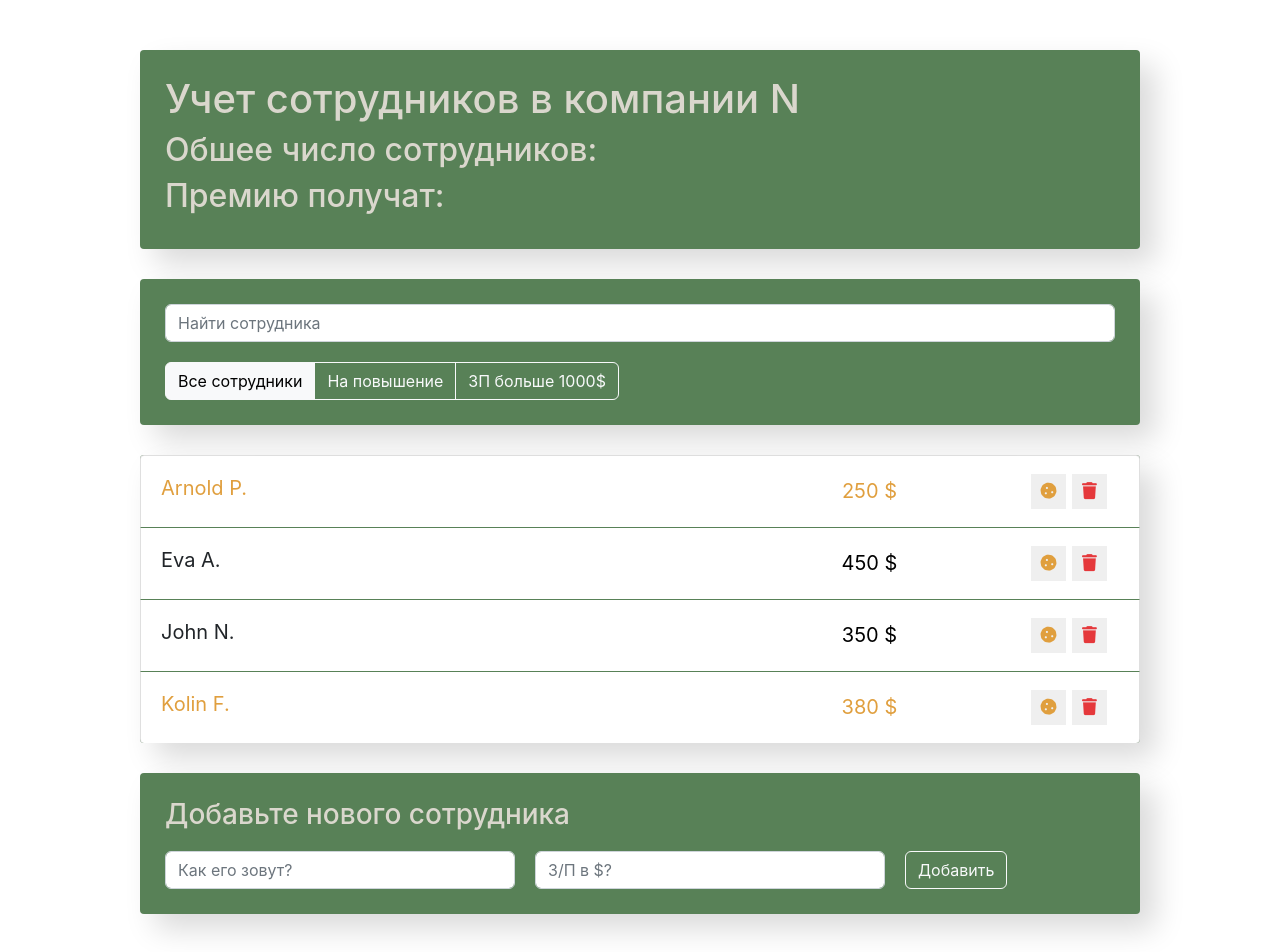
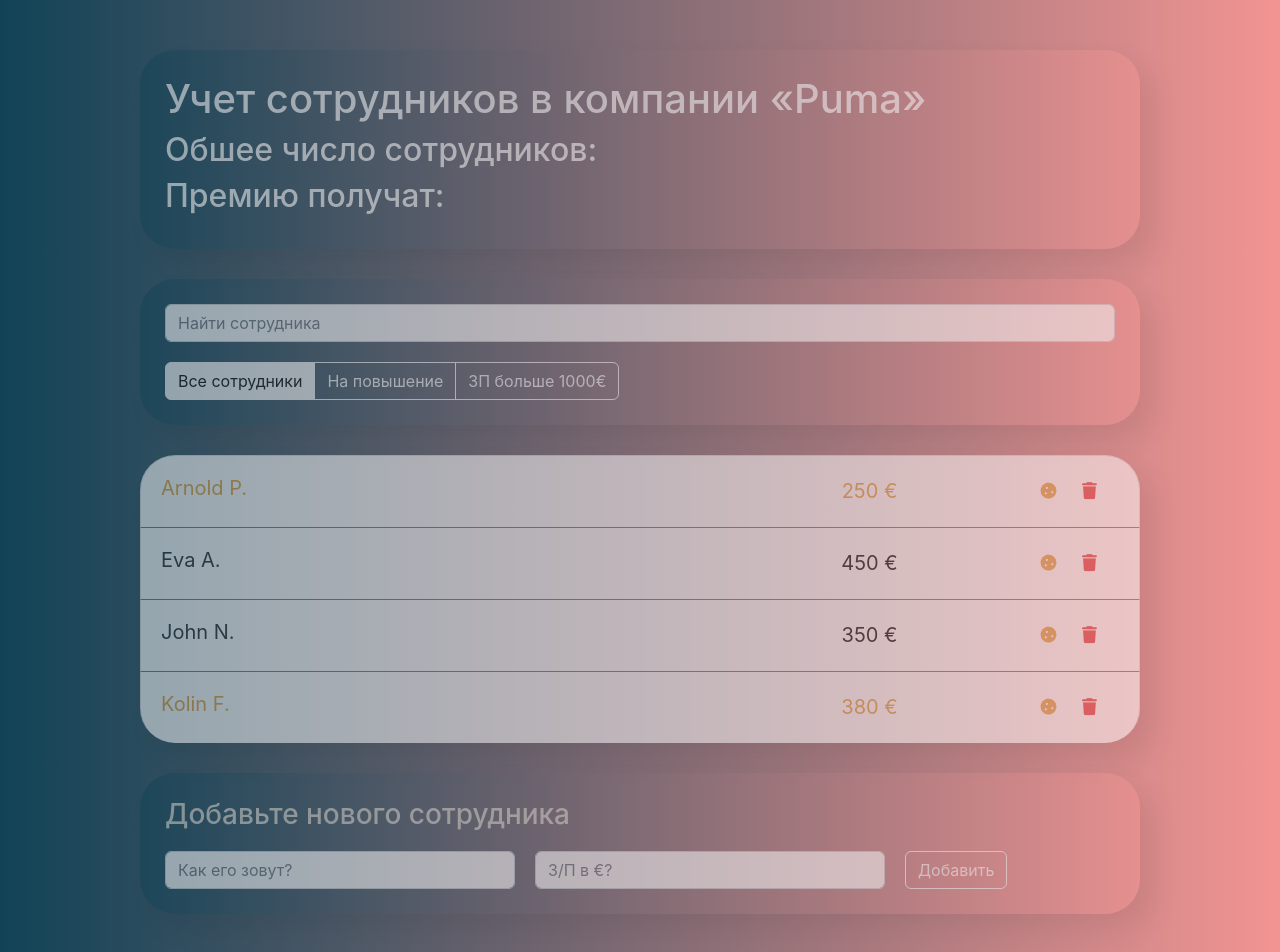
Before and after one commit to YPetrik/employees, a React (Create React App) app: page / in a window 1280 px wide. Shown: the top 952 px of the page. Built offline with nearby package versions, Linux system fonts and the light colour scheme.

Commit message:
made a style change in the project

```diff
--- a/src/components/app-filter/app-filter.jsx
+++ b/src/components/app-filter/app-filter.jsx
@@ -11,7 +11,7 @@ const AppFilter = () => {
         На повышение
       </button>
       <button className="btn btn-outline-light" type="button">
-        ЗП больше 1000$
+        ЗП больше 1000€
       </button>
     </div>
   )
--- a/src/components/app-info/app-info.css
+++ b/src/components/app-info/app-info.css
@@ -1,7 +1,8 @@
 .app-info {
   padding: 25px;
-  background-color: #588157;
-  border-radius: 4px;
+  background: linear-gradient(to right, #114357, #f29492);
+  opacity: 50%;
+  border-radius: 35px;
   box-shadow: 15px 15px 30px rgba(0, 0, 0, 0.15);
-  color: #dad7cd;
+  color: #ffffff;
 }
--- a/src/components/app-info/app-info.jsx
+++ b/src/components/app-info/app-info.jsx
@@ -4,7 +4,7 @@ import "./app-info.css"
 const AppInfo = () => {
   return (
     <div className="app-info">
-      <h1>Учет сотрудников в компании N</h1>
+      <h1>Учет сотрудников в компании «Puma»</h1>
       <h2>Обшее число сотрудников:</h2>
       <h2>Премию получат: </h2>
     </div>
--- a/src/components/employees-add-form/employees-add-form.css
+++ b/src/components/employees-add-form/employees-add-form.css
@@ -1,9 +1,10 @@
 .app-add-form {
   margin-top: 30px;
   padding: 25px;
-	background-color: #588157;
-	border-radius: 4px;
-	box-shadow: 15px 15px 30px rgba(0,0,0, .15);
+  background: linear-gradient(to right, #114357, #f29492);
+  opacity: 50%;
+  border-radius: 35px;
+  box-shadow: 15px 15px 30px rgba(0, 0, 0, 0.15);
   color: #dad7cd;
 }
 
--- a/src/components/employees-add-form/employees-add-form.jsx
+++ b/src/components/employees-add-form/employees-add-form.jsx
@@ -7,7 +7,7 @@ const EmployeesAddForm = () => {
       <h3>Добавьте нового сотрудника</h3>
       <form className="add-form d-flex">
         <input type="text" className="form-control new-post-label" placeholder="Как его зовут?" />
-        <input type="number" className="form-control new-post-label" placeholder="З/П в $?" />
+        <input type="number" className="form-control new-post-label" placeholder="З/П в €?" />
 
         <button type="submit" className="btn btn-outline-light">
           Добавить
--- a/src/components/employees-list-item/employees-list-item.css
+++ b/src/components/employees-list-item/employees-list-item.css
@@ -63,3 +63,13 @@
 .list-group-item.increase .btn-star {
   color: #aeaeae;
 }
+
+.list-group-item .btn-cookie {
+  border-radius: 15px;
+	background-color: var(--bs-list-group-bg);
+}
+
+.list-group-item .btn-trash {
+  border-radius: 15px;
+	background-color: var(--bs-list-group-bg);
+}
--- a/src/components/employees-list-item/employees-list-item.jsx
+++ b/src/components/employees-list-item/employees-list-item.jsx
@@ -11,7 +11,7 @@ const EmployeesListItem = ({ name, salary, increase }) => {
   return (
     <li className={classNames}>
       <span className="list-group-item-label">{name}</span>
-      <input type="text" className="list-group-item-input" defaultValue={`${salary} $`} />
+      <input type="text" className="list-group-item-input" defaultValue={`${salary} €`} />
       <div className="d-flex justify-content-center align-items-center">
         <button type="button" className="btn-cookie btn-sm ">
           <i className="fas fa-cookie"></i>
--- a/src/components/employees-list/employees-list.css
+++ b/src/components/employees-list/employees-list.css
@@ -1,7 +1,8 @@
 .app-list {
   margin-top: 30px;
-  background-color: #588157;
-  border-radius: 4px;
+  background: linear-gradient(to right, #114357, #f29492);
+  opacity: 50%;
+  border-radius: 35px;
   box-shadow: 15px 15px 30px rgba(0, 0, 0, 0.15);
   color: #dad7cd;
 }
--- a/src/components/search-panel/search-panel.css
+++ b/src/components/search-panel/search-panel.css
@@ -1,8 +1,9 @@
 .search-panel {
   margin-top: 30px;
   padding: 25px;
-  background-color: #588157;
-  border-radius: 4px;
+  background: linear-gradient(to right, #114357, #f29492);
+  opacity: 50%;
+  border-radius: 35px;
   box-shadow: 15px 15px 30px rgba(0, 0, 0, 0.15);
   color: #dad7cd;
 }
--- a/src/index.css
+++ b/src/index.css
@@ -1,13 +1,12 @@
 body {
   margin: 50px 0;
-  font-family: -apple-system, BlinkMacSystemFont, 'Segoe UI', 'Roboto', 'Oxygen',
-    'Ubuntu', 'Cantarell', 'Fira Sans', 'Droid Sans', 'Helvetica Neue',
-    sans-serif;
+  background: linear-gradient(to right, #114357, #f29492);
+  font-family: -apple-system, BlinkMacSystemFont, "Segoe UI", "Roboto", "Oxygen", "Ubuntu",
+    "Cantarell", "Fira Sans", "Droid Sans", "Helvetica Neue", sans-serif;
   -webkit-font-smoothing: antialiased;
   -moz-osx-font-smoothing: grayscale;
 }
 
 code {
-  font-family: source-code-pro, Menlo, Monaco, Consolas, 'Courier New',
-    monospace;
+  font-family: source-code-pro, Menlo, Monaco, Consolas, "Courier New", monospace;
 }
```
Lines whose indentation alone changed are shown as unchanged.
